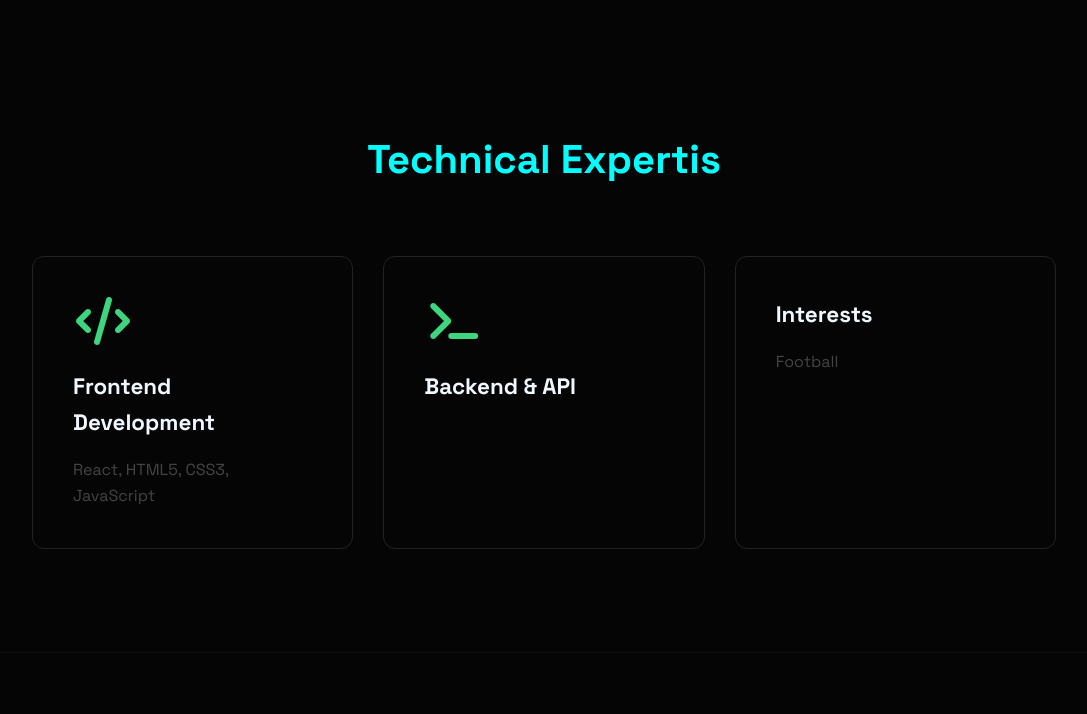
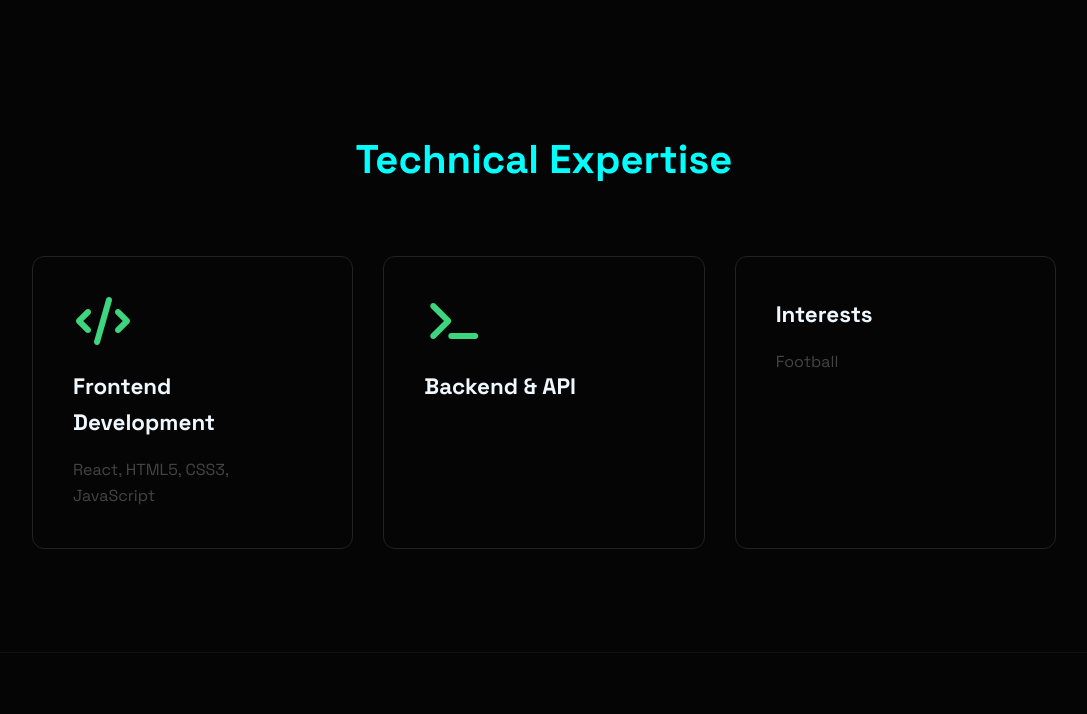
Before and after one commit to samwelkamau-sk/Portfolio, a plain HTML site: page index.html in a window 1280 px wide. Shown: the part 780-1494 px from the top of the page, without its empty margins (96-1183 px from the left). Drawn offline with Linux system fonts and the light colour scheme.

```diff
--- a/index.html
+++ b/index.html
@@ -34,7 +34,7 @@
     </section>
 
     <section id="skills" class="skills-section">
-        <h2 class="section-title">Technical Expertis</h2>
+        <h2 class="section-title">Technical Expertise</h2>
         <div class="skills-container">
             <div class="skill-card">
                 <i class="fas fa-code"></i>
```
